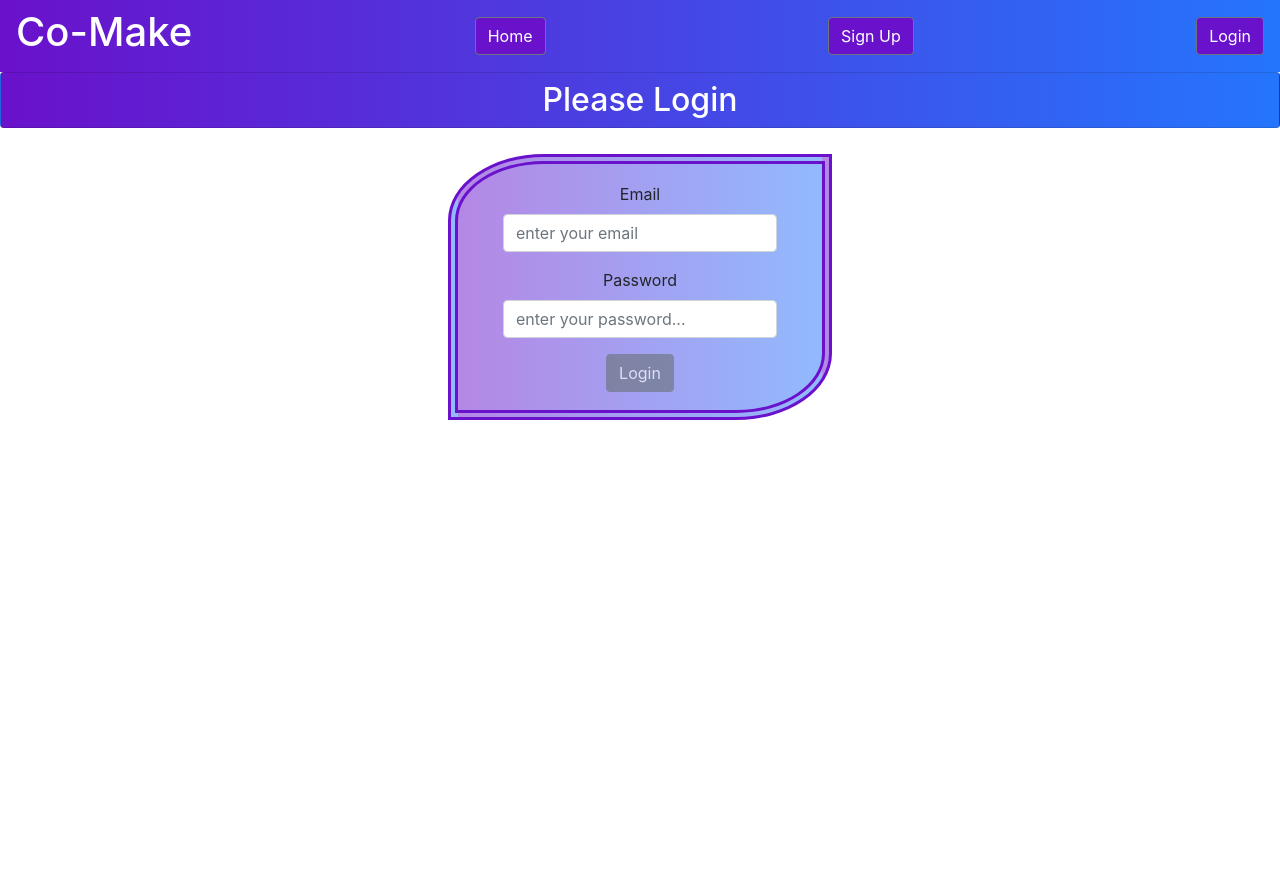
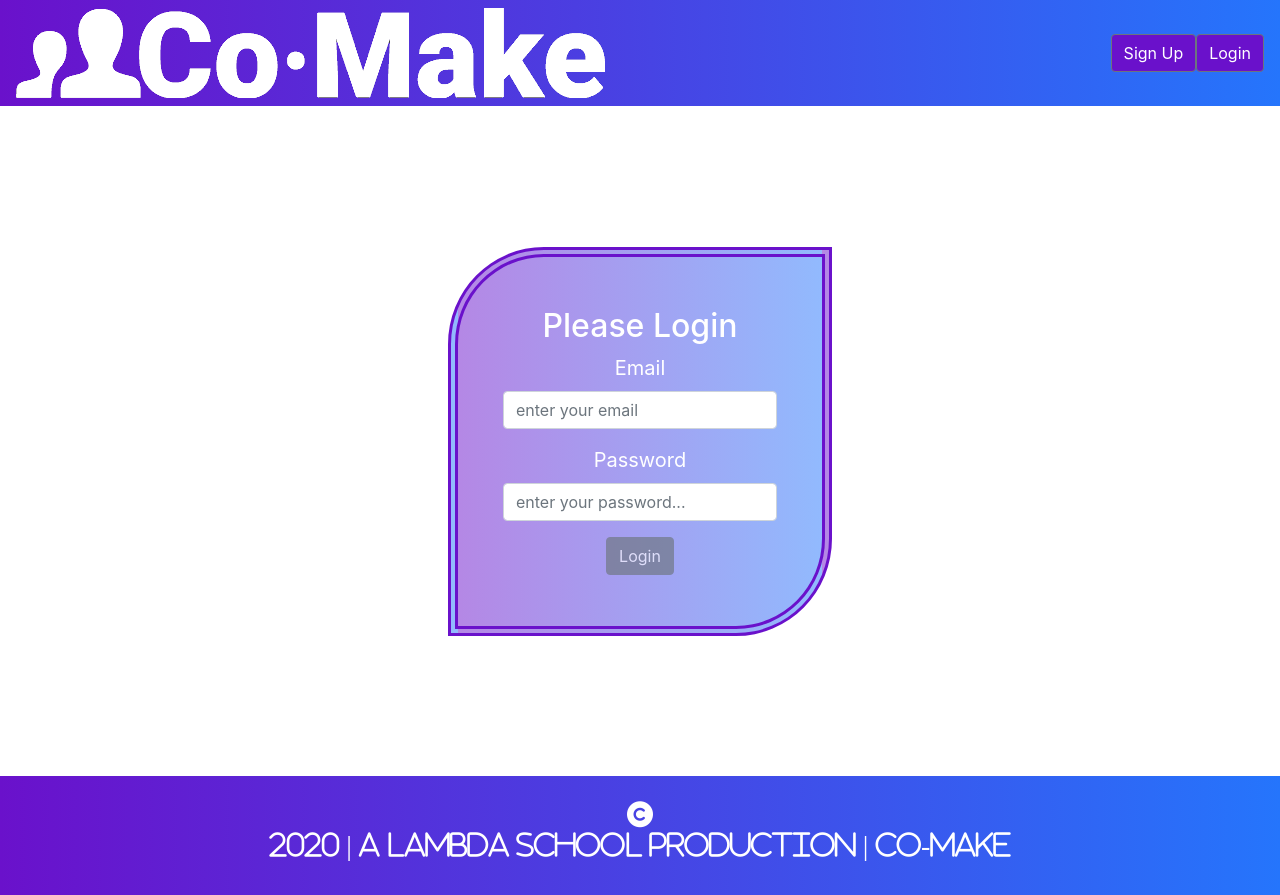
Before and after one commit to Build-Week-Co-Make-2/front-end, a React (Create React App) app: page /login in a window 1280 px wide. Before the commit the page ends 800 px from the top, so only its background shows below. Built offline with nearby package versions, Linux system fonts and the light colour scheme.

Commit message:
Updated the styling on the signup and login ~~added footer ~~added redux boilerplate ~~added extra dependencies

```diff
--- a/package.json
+++ b/package.json
@@ -10,9 +10,12 @@
     "bootstrap": "^4.5.0",
     "react": "^16.13.1",
     "react-dom": "^16.13.1",
+    "react-redux": "^7.2.0",
     "react-router-dom": "^5.2.0",
     "react-scripts": "3.4.1",
     "reactstrap": "^8.4.1",
+    "redux": "^4.0.5",
+    "redux-thunk": "^2.3.0",
     "yup": "^0.29.1"
   },
   "scripts": {
--- a/public/index.html
+++ b/public/index.html
@@ -10,6 +10,7 @@
       content="Web site created using create-react-app"
     />
     <link rel="apple-touch-icon" href="%PUBLIC_URL%/logo192.png" />
+    <script src="https://kit.fontawesome.com/bda0621266.js" crossorigin="anonymous"></script>
     <!--
       manifest.json provides metadata used when your web app is installed on a
       user's mobile device or desktop. See https://developers.google.com/web/fundamentals/web-app-manifest/
@@ -24,7 +25,7 @@
       work correctly both with client-side routing and a non-root public URL.
       Learn how to configure a non-root public URL by running `npm run build`.
     -->
-    <title>React App</title>
+    <title>Co-Make App</title>
   </head>
   <body>
     <noscript>You need to enable JavaScript to run this app.</noscript>
--- a/src/App.css
+++ b/src/App.css
@@ -1,24 +1,41 @@
+
 .App {
 	text-align: center;
 }
 
 .navbar {
+	min-height: 10vh;
 	background-image: linear-gradient(to right, #6a11cb 0%, #2575fc 100%);
 }
 
 .sform {
-	background-image: linear-gradient(to right, #6a11cb 0%, #2575fc 100%);
-}
-
-.iform {
 	background-image: linear-gradient(to right, rgba(106, 17, 203,.5) 0%, rgba(37, 117, 252,.5) 100%);
 	border: 10px double #6a11cb;
 	border-top-left-radius: 25%;
 	border-bottom-right-radius: 25%;
 	width: 30%;
-	margin: 2% auto;
+	margin: 10% auto;
 	display: flex;
+	align-content:center;
 	justify-content: center;
+	color:white;
+	font-size: 20px;
+
+}
+
+.iform {
+	padding: 2.5% 0;
+	background-image: linear-gradient(to right, rgba(106, 17, 203,.5) 0%, rgba(37, 117, 252,.5) 100%);
+	border: 10px double #6a11cb;
+	border-top-left-radius: 25%;
+	border-bottom-right-radius: 25%;
+	width: 30%;
+	margin: 11% auto;
+	display: flex;
+	color: white;
+	align-content:center;
+	justify-content: center;
+	font-size: 20px;
 }
 
 .btn {
@@ -27,5 +44,20 @@
 
 .btn:hover {
 	background: white;
-	color: #6a11cb;
+	color: #6b10cb;
 }
+
+.foot{
+	font-size: 25px;
+	color: white;
+	margin: 0 auto;
+	/* margin-top: 25%; */
+	width: 100%;
+	min-height: 10vh;
+	display: flex;
+	align-items: center;
+	justify-content: center;
+	font-size: calc(10px + 2vmin);
+	padding: 2%;
+	background-image: linear-gradient(to right, #6a11cb 0%, #2575fc 100%);
+}
--- a/src/App.js
+++ b/src/App.js
@@ -2,13 +2,17 @@ import React from 'react';
 import './App.css';
 import NavBar from './components/NavBar';
 import Routes from './utils/Routes';
-
+import Footer from './components/Footer';
 function App() {
 	return (
-		<div className="App">
+		<section className="App">
+			<div>
 			<NavBar />
 			<Routes />
-		</div>
+			</div>
+
+			<Footer/>
+		</section>
 	);
 }
 
--- /dev/null
+++ b/src/components/Footer.js
@@ -0,0 +1,13 @@
+import React from 'react'
+
+const Footer = () => {
+  return (
+    <footer className='foot'>
+      <span><icon class="fas fa-copyright"><h3  className ="foot-text"> 2020 | A Lambda School Production | Co-Make </h3></icon>
+      </span>
+
+    </footer>
+  )
+}
+
+export default Footer
--- a/src/components/Login.js
+++ b/src/components/Login.js
@@ -4,7 +4,7 @@ import { Card, Button, Form, FormGroup, Label, Input } from 'reactstrap';
 import axios from 'axios';
 import * as yup from 'yup';
 
-const SignupForm = (props) => {
+const LoginForm = (props) => {
 	const [buttonDisabled, setButtonDisabled] = useState(true);
 	const [formData, setFormData] = useState({
 		email: '',
@@ -47,9 +47,7 @@ const SignupForm = (props) => {
 
 	return (
 		<>
-			<Card className="navbar">
-				<h2 style={{ color: 'white', margin: '0 auto' }}>Please Login</h2>
-			</Card>
+
 			<div className="iform">
 			<Form
 				onSubmit={(event) => {
@@ -62,6 +60,7 @@ const SignupForm = (props) => {
 				}}
 				style={{ margin: '5%' }}
 			>
+				<h2>Please Login</h2>
 				<FormGroup>
 					<Label for="email">Email</Label>
 					<Input
@@ -90,4 +89,4 @@ const SignupForm = (props) => {
 	);
 };
 
-export default SignupForm;
+export default LoginForm;
--- a/src/components/NavBar.js
+++ b/src/components/NavBar.js
@@ -1,23 +1,24 @@
 import React from 'react';
 import { Button, Navbar } from 'reactstrap';
 import { Link } from 'react-router-dom';
+import logo from '../img/logo.png';
 
 const NavBar = () => {
 	return (
 		<div>
 			<Navbar className="navbar">
-				<h1 style={{ color: 'white' }}>Co-Make</h1>
+				<div>
+					<img style={{ color: 'white' }} src={logo} alt="Logo" />
+				</div>
 
-				<Button className="btn" href="" >
-					Home
-				</Button>
-
+				<div>
 					<Link to={'/'}>
 						<Button className="btn">Sign Up</Button>
 					</Link>
 					<Link to={'/login'}>
 						<Button className="btn">Login</Button>
 					</Link>
+				</div>
 			</Navbar>
 		</div>
 	);
--- a/src/components/SignupForm.js
+++ b/src/components/SignupForm.js
@@ -40,14 +40,9 @@ const SignupForm = () => {
 
 	return (
 		<>
-			<Card className="navbar">
 
-				<h2 style={{ color: 'white', margin: '0 auto' }}>
-					Please sign up for access
-				</h2>
-			</Card>
 
-			<div className="iform">
+			<div className="sform">
 			<Form
 				onSubmit={(event) => {
 					event.preventDefault();
@@ -61,6 +56,9 @@ const SignupForm = () => {
 				}}
 				style={{ margin: '5%' }}
 			>
+				<h2>
+					Please sign up for access
+				</h2>
 				<FormGroup>
 					<Label for="name">Name</Label>
 					<Input
```
Also changed, not shown: src/redux/Index.js (+26 -0 lines), src/img/logo.png (added), 1 other file (tests, documents, lock files or other folders). Lines whose indentation alone changed are shown as unchanged.
